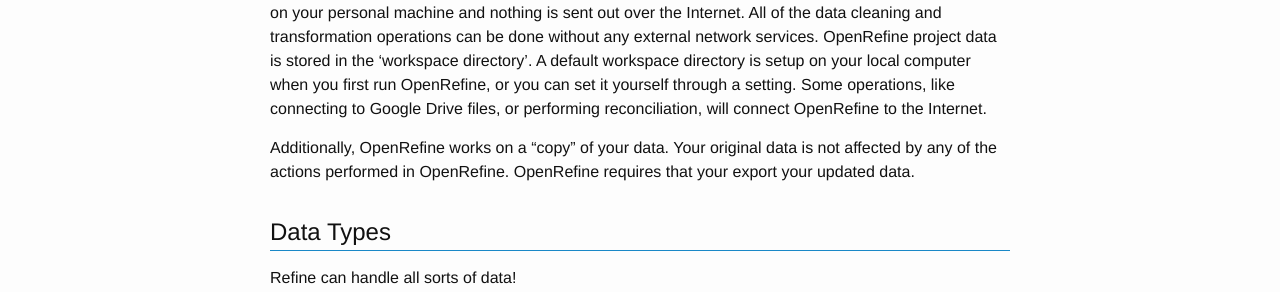
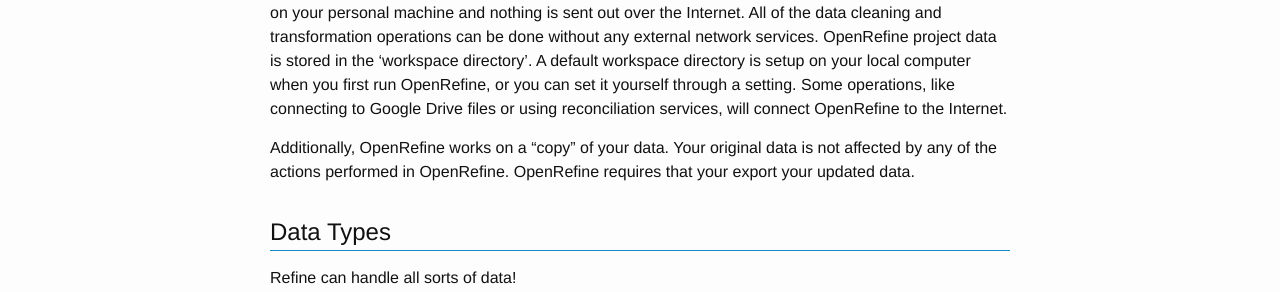
Before and after one commit to mbolam/DSWS_OpenRefine, a Jekyll site: the page built from 1-about.md, in a window 1280 px wide. Shown: the part 942-1234 px from the top of the page. Built offline with Jekyll 4.4.1, drawn with Linux system fonts in a browser that asks for light colours; some of the changed text lies outside the part shown.

Commit message:
Update 1-about.md

```diff
--- a/1-about.md
+++ b/1-about.md
@@ -18,7 +18,7 @@ OpenRefine is a [free](https://www.gnu.org/philosophy/free-sw.en.html), [open so
 
 ## Data Security
 
-OpenRefine operates using your web browser as a web client/server app, but OpenRefine server runs on your personal machine and nothing is sent out over the Internet. All of the data cleaning and transformation operations can be done without any external network services. OpenRefine project data is stored in the 'workspace directory'. A default workspace directory is setup on your local computer when you first run OpenRefine, or you can set it yourself through a setting. Some operations, like connecting to Google Drive files, or performing reconciliation, will connect OpenRefine to the Internet.
+OpenRefine operates using your web browser as a web client/server app, but OpenRefine server runs on your personal machine and nothing is sent out over the Internet. All of the data cleaning and transformation operations can be done without any external network services. OpenRefine project data is stored in the 'workspace directory'. A default workspace directory is setup on your local computer when you first run OpenRefine, or you can set it yourself through a setting. Some operations, like connecting to Google Drive files or using reconciliation services, will connect OpenRefine to the Internet.
 
 Additionally, OpenRefine works on a "copy" of your data. Your original data is not affected by any of the actions performed in OpenRefine. OpenRefine requires that your export your updated data.
 
```
